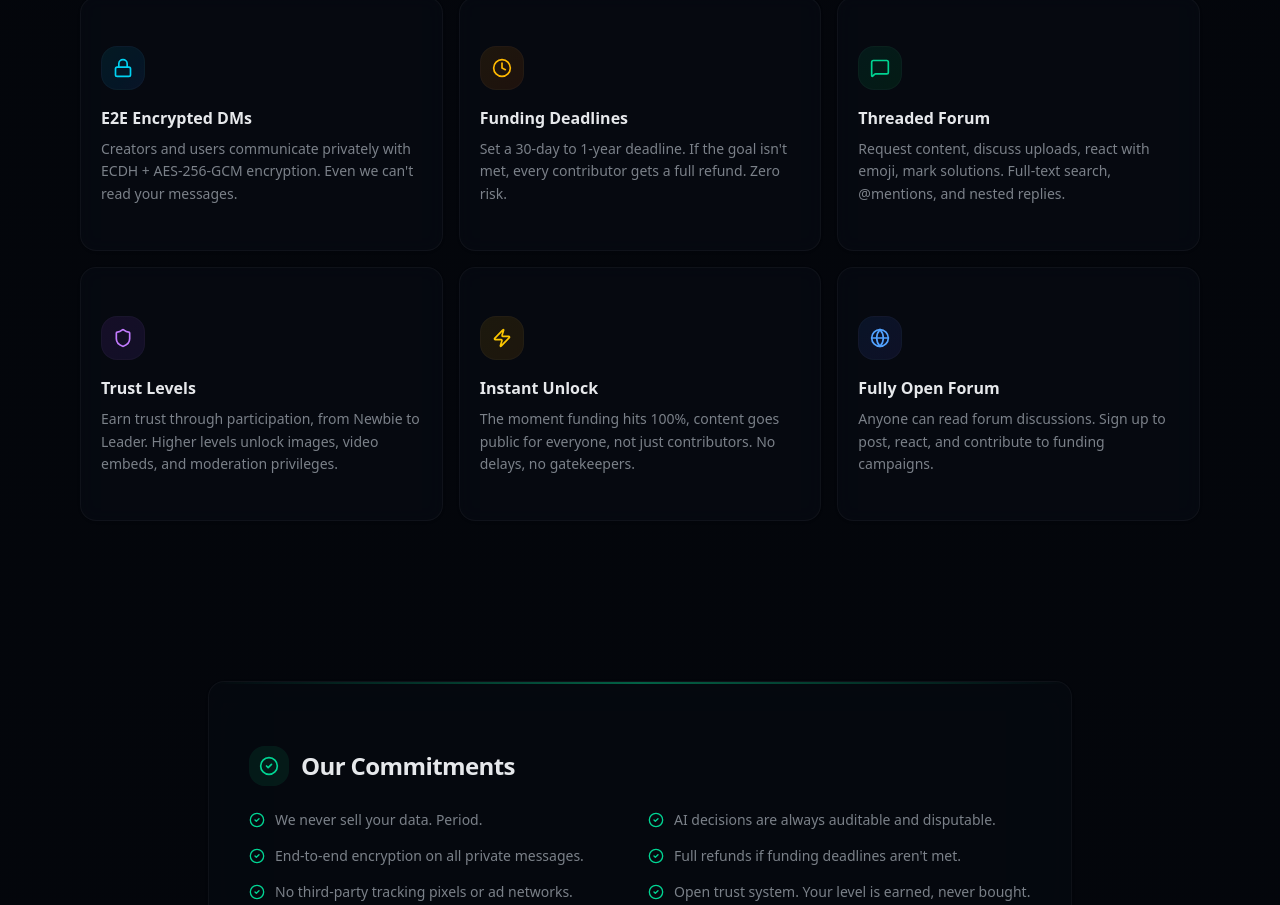
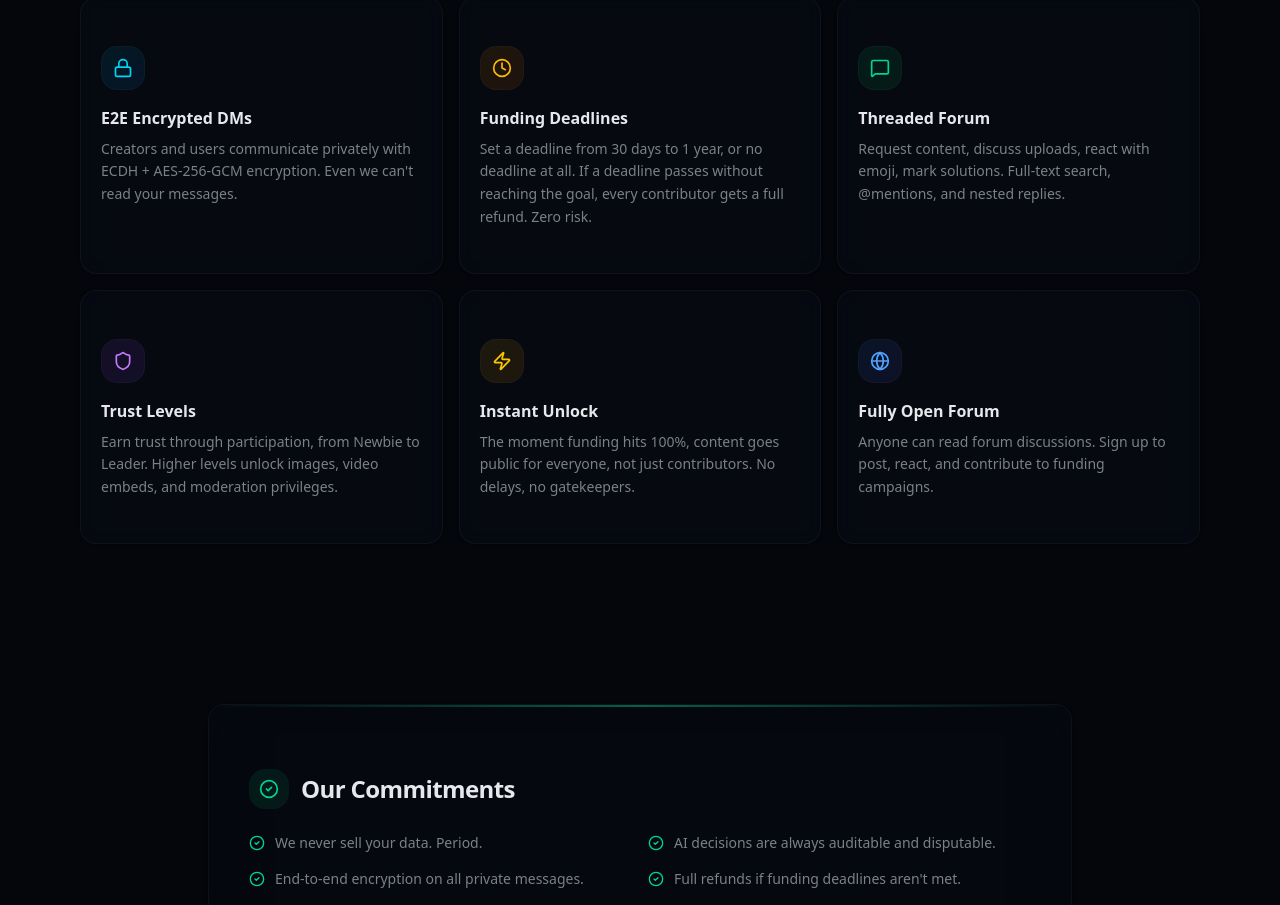
Before and after one commit to bgibson253/crowdunlock-mvp, a Next.js app: page / in a window 1280 px wide. Shown: the part 2225-3130 px from the top of the page. Built offline with nearby package versions, Linux system fonts and the light colour scheme; no server answers; the database is empty.

Commit message:
Fix funding deadlines copy: mention 'no deadline' option

```diff
--- a/src/app/page.tsx
+++ b/src/app/page.tsx
@@ -392,7 +392,7 @@ export default async function HomePage() {
             {
               icon: Clock,
               title: "Funding Deadlines",
-              desc: "Set a 30-day to 1-year deadline. If the goal isn't met, every contributor gets a full refund. Zero risk.",
+              desc: "Set a deadline from 30 days to 1 year, or no deadline at all. If a deadline passes without reaching the goal, every contributor gets a full refund. Zero risk.",
               gradient: "from-amber-500/10 to-orange-500/10",
               iconColor: "text-amber-400",
             },
```
